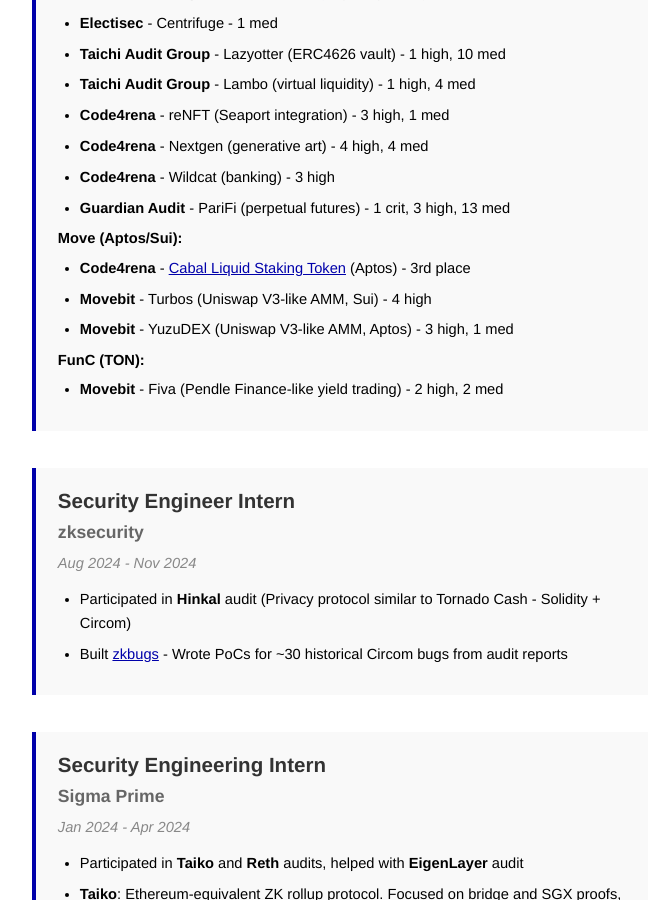
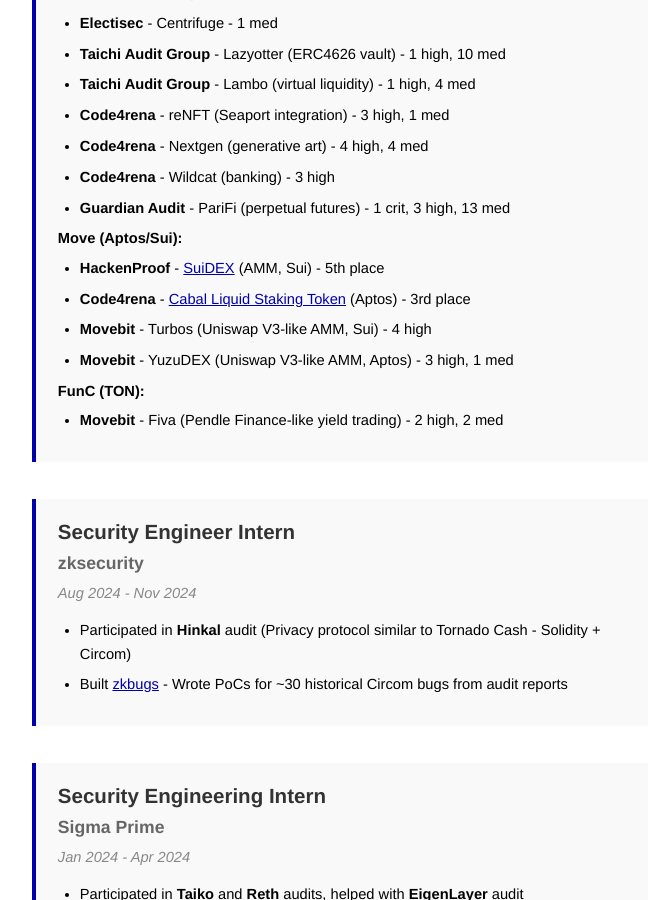
Before and after one commit to ret2basic/ret2basic.github.io, a Jekyll site: the page built from index.html, in a window 1280 px wide and 900 px high, scrolled down 576 px. Shown: the whole window, without its empty margins (300-951 px from the left). Built offline with Jekyll 4.4.1, drawn with Linux system fonts in a browser that asks for light colours.

Commit message:
Add SuiDEX 5th place ranking to audit highlights
Added HackenProof SuiDEX audit contest 5th place achievement to the Move (Aptos/Sui) section

```diff
--- a/index.html
+++ b/index.html
@@ -36,6 +36,7 @@
 
       <h5>Move (Aptos/Sui):</h5>
       <ul>
+        <li><strong>HackenProof</strong> - <a href="https://hackenproof.com/audit-programs/suidex-audit-contest?tab=hackers" target="_blank">SuiDEX</a> (AMM, Sui) - 5th place</li>
         <li><strong>Code4rena</strong> - <a href="https://code4rena.com/audits/2025-04-cabal-liquid-staking-token" target="_blank">Cabal Liquid Staking Token</a> (Aptos) - 3rd place</li>
         <li><strong>Movebit</strong> - Turbos (Uniswap V3-like AMM, Sui) - 4 high</li>
         <li><strong>Movebit</strong> - YuzuDEX (Uniswap V3-like AMM, Aptos) - 3 high, 1 med</li>
```
